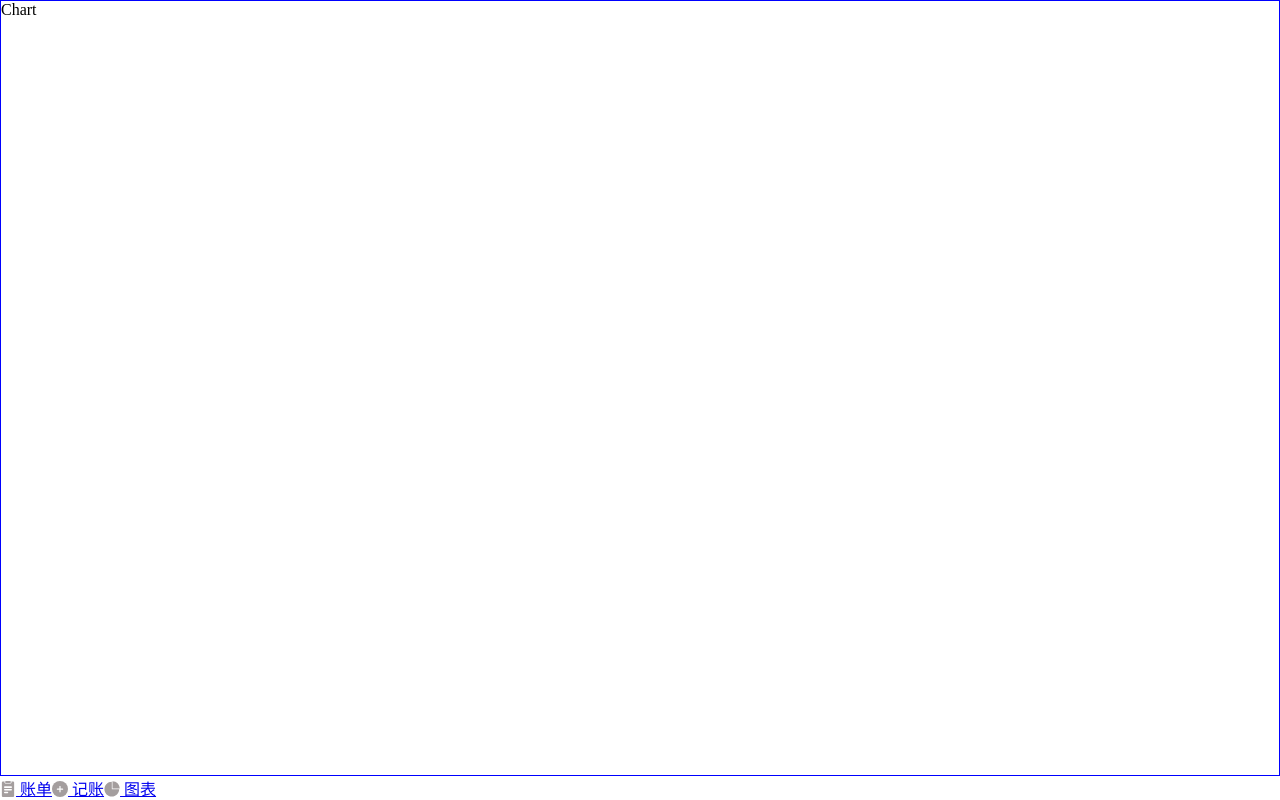
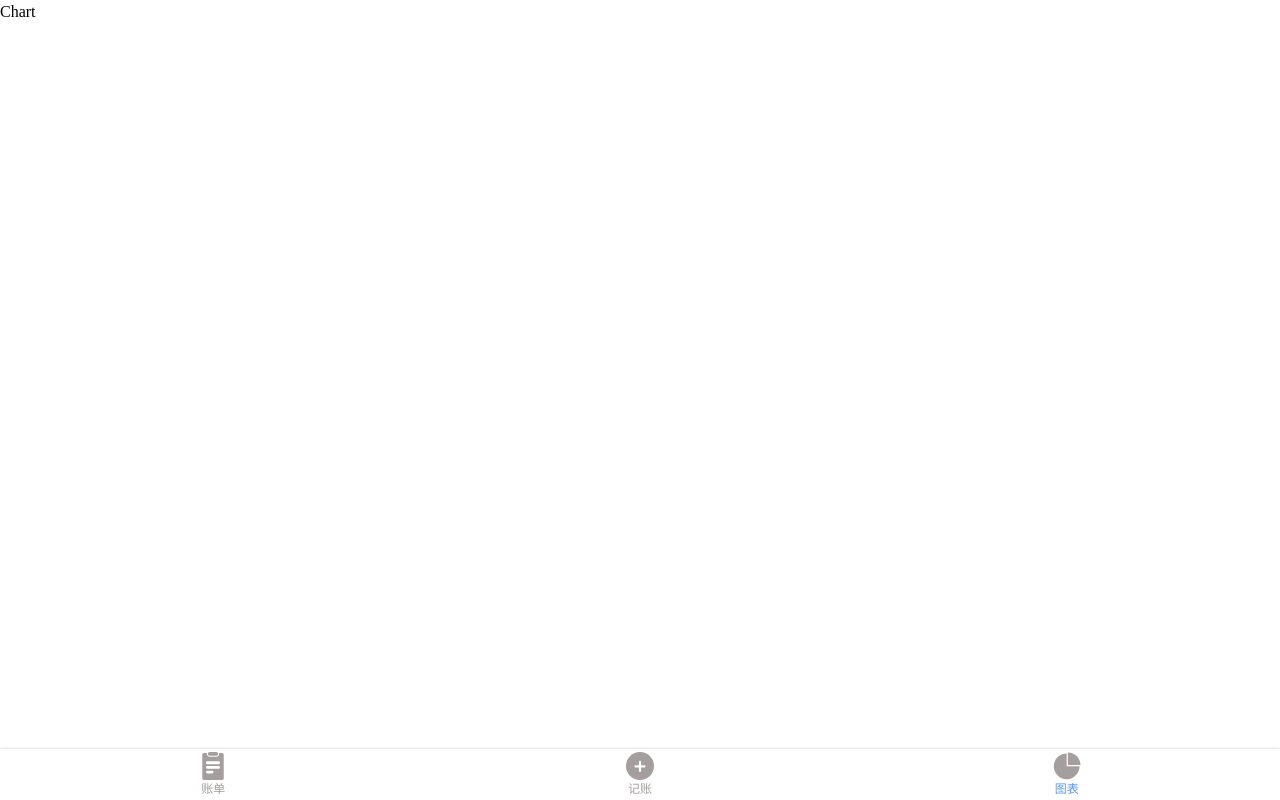
Before and after one commit to SuenWangzhi/accounting, a Vue app: page /#/chart in a window 1280 px wide. Built offline with nearby package versions, Linux system fonts and the light colour scheme.

Commit message:
导航栏icon

```diff
--- a/public/index.html
+++ b/public/index.html
@@ -3,7 +3,7 @@
   <head>
     <meta charset="utf-8">
     <meta http-equiv="X-UA-Compatible" content="IE=edge">
-    <meta name="viewport" content="width=device-width,initial-scale=1.0">
+    <meta name="viewport" content="width=device-width,initial-scale=1,minimum-scale=1,maximum-scale=1,user-scalable=no,viewport-fit=cover">
     <link rel="icon" href="<%= BASE_URL %>favicon.ico">
     <title><%= htmlWebpackPlugin.options.title %></title>
   </head>
--- a/src/App.vue
+++ b/src/App.vue
@@ -13,4 +13,11 @@
   padding:0;
   box-sizing: border-box;
 }
+body{
+  line-height: 1.5;
+}
+a{
+  text-decoration: none;
+  color:inherit;
+}
 </style>
--- a/src/components/Layout.vue
+++ b/src/components/Layout.vue
@@ -21,7 +21,6 @@ export default {
 }
 .content{
     flex-grow: 1;
-    border: 1px solid blue;
     overflow: auto;
 }
 </style>
--- a/src/components/Nav.vue
+++ b/src/components/Nav.vue
@@ -1,26 +1,53 @@
 <template>
-    <nav>
-      <router-link to="/bill">
+    <nav id="#nav">
+      <router-link to="/bill" class="iconitem" active-class="selected">
       <Icon iconid="bill"/>
       账单</router-link>
-      <router-link to="/accounting">
+      <router-link to="/accounting" class="iconitem" active-class="selected">
       <Icon iconid="add"/>
       记账</router-link>
-      <router-link to="/chart">
+      <router-link to="/chart" class="iconitem" active-class="selected">
       <Icon iconid="chart"/>
       图表</router-link>
     </nav>
 </template>
 
 <script lang="ts">
+
 import x from '@/assets/icons/bill.svg'
 console.log("aaaa"+x)
 
 export default {
+  data(){
+    return {
+      activeClass: 0
+    }
+  },
   name: 'Nav'
 }
 </script>
 
 <style  lang="scss" scoped>
-
+nav{
+  display: flex;
+  box-shadow: 0 0 3px rgba(0,0,0,0.2);
+  color:#A49E9E;
+  .iconitem{
+    $width:100% ;
+    width: $width/3;
+    display: flex;
+    align-items: center;
+    flex-direction: column;
+    padding: 3px 0 2px 0;
+    font-size: 12px;
+    .icon{
+      width: 28px;
+      height: 28px;
+    }
+  }
+  .iconitem.selected{
+    color:#5796FF;
+    font-weight: bloder;
+  }
+}
 </style>
```
